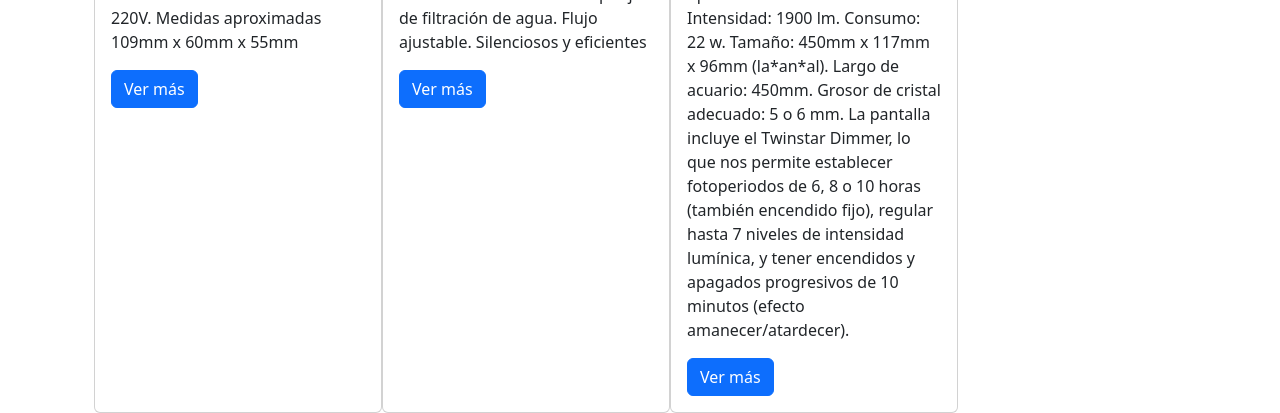
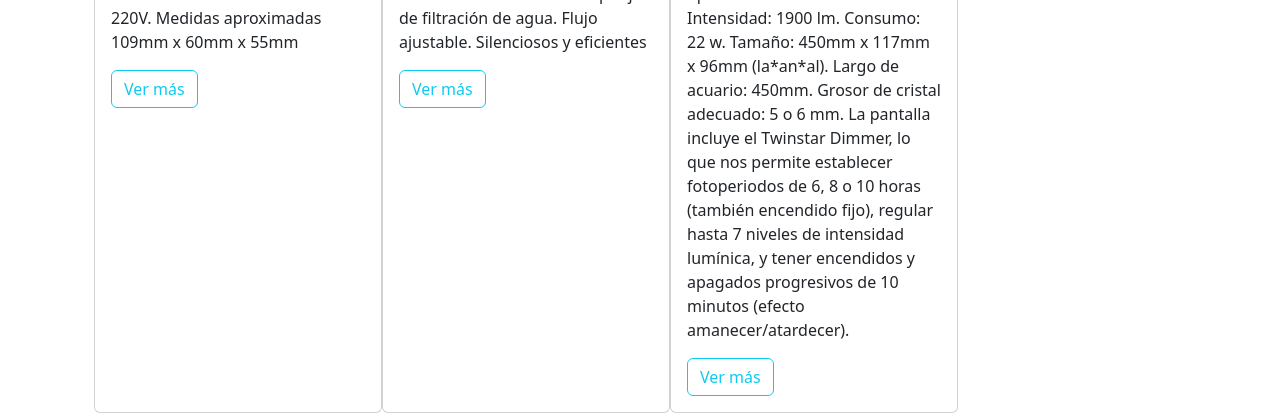
Before and after one commit to OlazarriMajo/PreEntrega1-Olazarri-React, a React (Vite) app in the folder pescalandia/: page /category/accesorio in a window 1280 px wide. Shown: the part 500-913 px from the top of the page. Built offline with nearby package versions, Linux system fonts and the light colour scheme.

Commit message:
armando el loading

```diff
--- a/package.json
+++ b/package.json
@@ -1,5 +1,8 @@
 {
   "dependencies": {
-    "react-router-dom": "^6.18.0"
+    "@mui/material": "^5.15.0",
+    "@mui/styled-engine-sc": "^6.0.0-alpha.8",
+    "react-router-dom": "^6.18.0",
+    "styled-components": "^6.1.1"
   }
 }
--- a/pescalandia/src/components/Item.jsx
+++ b/pescalandia/src/components/Item.jsx
@@ -12,7 +12,7 @@ export const Item = ({ item }) => {
           <Card.Text>
            {item.description}
           </Card.Text>
-          <Link to={`/item/${item.id}`}><Button variant="primary">Ver más</Button></Link>
+          <Link to={`/item/${item.id}`}><Button variant="outline-info">Ver más</Button></Link>
         </Card.Body>
       </Card>
     )
--- a/pescalandia/src/components/ItemDetailsContainer.jsx
+++ b/pescalandia/src/components/ItemDetailsContainer.jsx
@@ -2,8 +2,12 @@ import { useContext, useState, useEffect } from 'react';
 import { useParams } from 'react-router-dom';
 
 import Container from 'react-bootstrap/Container';
+import Button from 'react-bootstrap/Button';
+
 import { productos } from "../data/productos";
 import { CartContext } from '../contexts/CartContext';
+import { Loading } from "../components/Loader";
+
 
 export const ItemDetailsContainer = () => {
     const [item, setItem] = useState(null);
@@ -24,15 +28,20 @@ export const ItemDetailsContainer = () => {
     }, [id]);
 
     if(!item) {
-        return <>Loading</>
+        return <>{Loading}</>
     };
 
+
+
+
     return(
+
     <div>
         <h1>{item.title}</h1>
         <img src={item.picture} width={300}/>
         <p>{item.description}</p>
         <mark>{item.price} AR$ </mark>
-        <button onClick={() => addItem()}>Agregar al carrito</button>
+        <br />
+        <button onClick={() => addItem()} variant="outline-info">Agregar al carrito</button>
         </div>);
 };
--- /dev/null
+++ b/pescalandia/src/components/Loader.jsx
@@ -0,0 +1,7 @@
+import Spinner from 'react-bootstrap/Spinner';
+
+ export const Loading = () => {
+  return (
+  <Spinner animation="grow" />
+  );
+};
```
Also changed, not shown: 1 other file (tests, documents, lock files or other folders).
